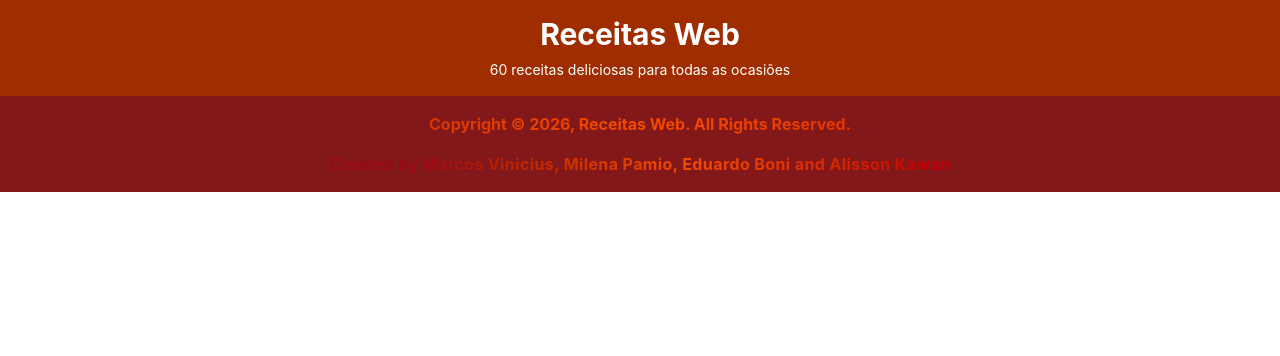
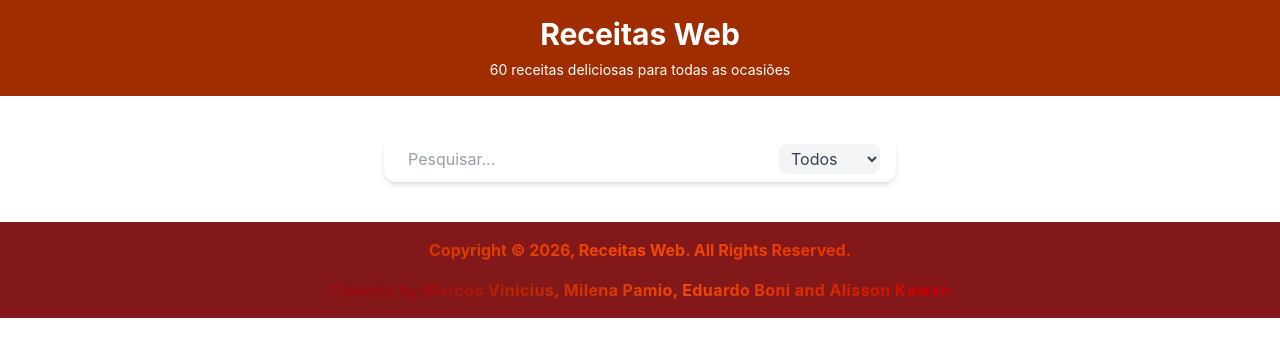
Before and after one commit to AlissonKawan/ReceitasProjeto, a React (Vite) app: page / in a window 1280 px wide. Shown: the top 356 px of the page. Built offline with nearby package versions, Linux system fonts and the light colour scheme.

Commit message:
Placeholder by "Marcos"

```diff
--- a/src/App.tsx
+++ b/src/App.tsx
@@ -1,3 +1,4 @@
+import Filter from "./components/Filters";
 import Footer from "./components/Footer";
 import Header from "./components/Header";
 
@@ -5,6 +6,7 @@ function App(){
     return(
         <>
         <Header />
+        <Filter />
         <Footer />
         </>
     )
--- a/src/components/Filters.tsx
+++ b/src/components/Filters.tsx
@@ -1,8 +1,34 @@
+import { useState } from "react";
+
+type OpcaoFiltro = "todos" | "receitas" | "posts";
 
 function Filter() {
+
+    const [termoBusca, setTermoBusca] = useState("");
+    const [filtro, setFiltro] = useState<OpcaoFiltro>("todos");
+
     return(
         <>
+            <div className="flex justify-center py-10">
+                <div className="flex items-center bg-white shadow-md rounded-xl px-4 py-2 w-full max-w-lg gap-2">
+                    <input type="text"
+                    placeholder="Pesquisar..."
+                    value={termoBusca}
+                    onChange={(e) => setTermoBusca(e.target.value)}
+                    className="flex-1 outline-none text-gray-700 px-2"
+                    />
 
+                    <select
+                        value={filtro}
+                        onChange={(e) => setFiltro(e.target.value as OpcaoFiltro)}
+                        className="bg-gray-100 text-gray-700 rounded-lg px-2 py-1 outline-none"
+                        >
+                            <option value="todos">Todos</option>
+                            <option value="receitas">Receitas</option>
+                            <option value="posts">Posts</option>
+                        </select>
+                </div>
+            </div>
         </>
     )
 }
```
